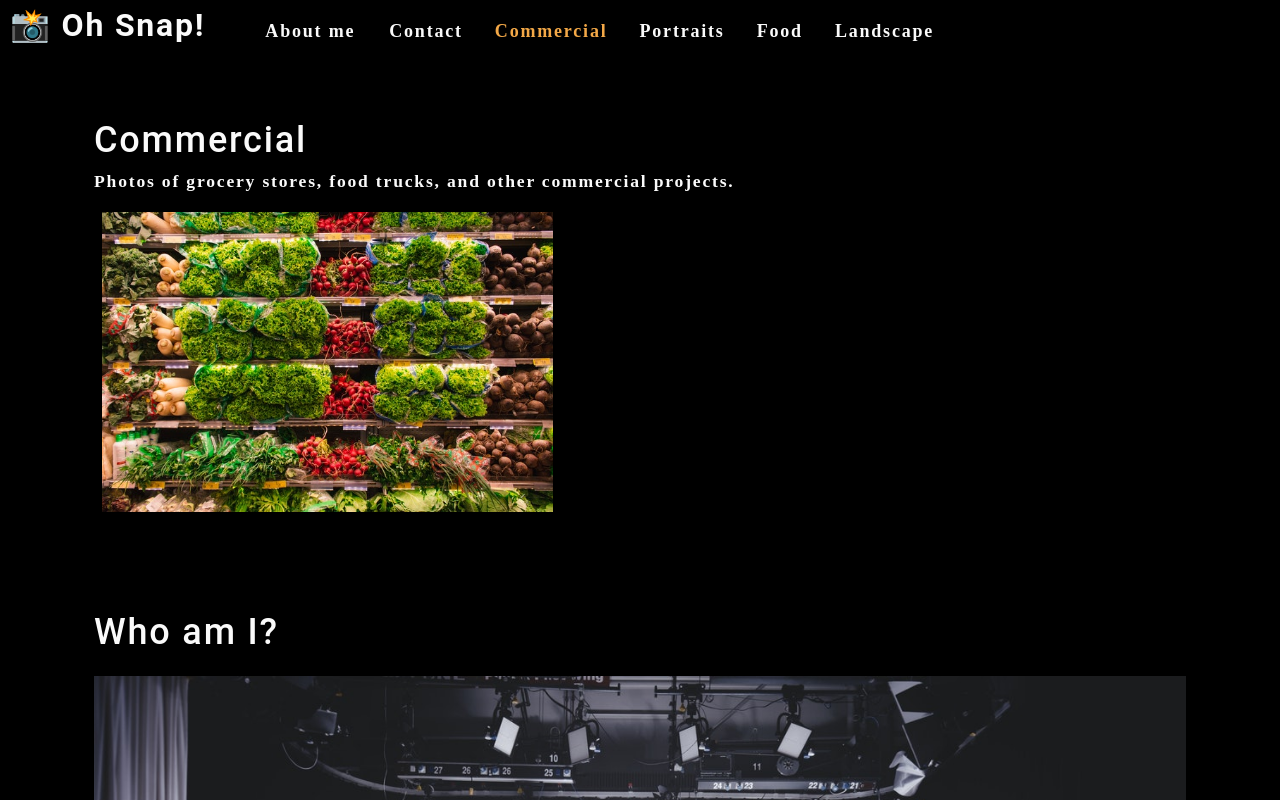
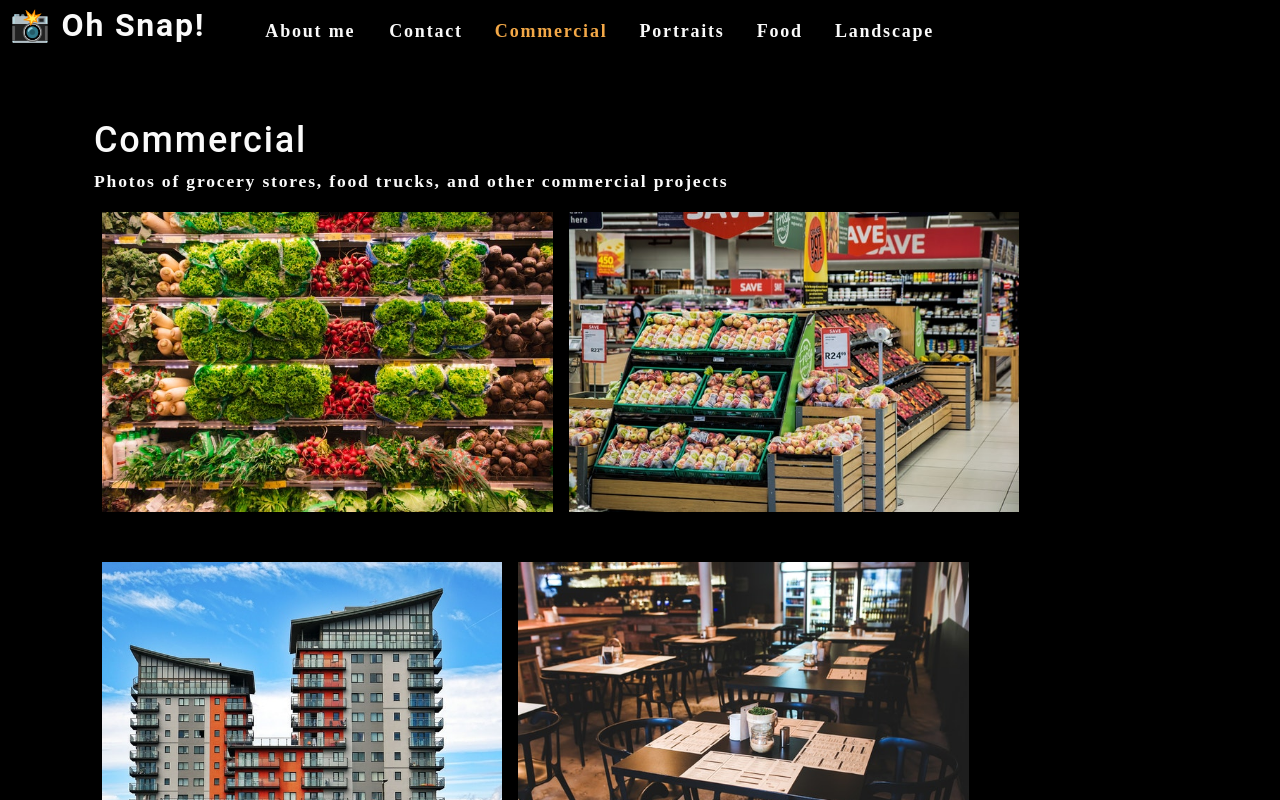
Before and after one commit to SiyanGuo/photo-port, a React (Create React App) app: page / in a window 1280 px wide. Shown: the top 800 px of the page. Built offline with nearby package versions, Linux system fonts and the light colour scheme.

Commit message:
display photos

```diff
--- a/src/App.js
+++ b/src/App.js
@@ -26,7 +26,7 @@ function App() {
         currentCategory={currentCategory}
       />
       <main>
-        <Gallery />
+        <Gallery currentCategory={currentCategory} />
         <About />
       </main>
     </div>
--- a/src/components/Gallery/index.js
+++ b/src/components/Gallery/index.js
@@ -1,24 +1,14 @@
 import React from 'react';
 import { capitalizeFirstLetter } from '../../utils/helpers';
-import photo from '../../assets/small/commercial/0.jpg';
+import PhotoList from '../PhotoList';
 
-function Gallery() {
-    const currentCategory = {
-        name: "commercial",
-        description: "Photos of grocery stores, food trucks, and other commercial projects."
-    };
+function Gallery({currentCategory}) {
+    const {name, description} = currentCategory;
     return (
         <section>
-            <h1>{capitalizeFirstLetter(currentCategory.name)}</h1>
-            <p>{currentCategory.description}</p>
-            <div>
-                <img
-                    src={photo}
-                    alt="Commercial Example"
-                    className="img-thumbnail mx-1"
-
-                />
-            </div>
+            <h1 data-testid="h1tag">{capitalizeFirstLetter(name)}</h1>
+            <p>{description}</p>
+            <PhotoList category={currentCategory.name}/>
         </section>
     );
 };
--- a/src/components/Nav/index.js
+++ b/src/components/Nav/index.js
@@ -3,7 +3,7 @@ import { capitalizeFirstLetter } from "../../utils/helpers";
 
 function Nav(props) {
     const {
-        categories = [],
+        categories=[],
         setCurrentCategory,
         currentCategory,
     } = props;
@@ -27,16 +27,14 @@ function Nav(props) {
                         </a>
                     </li>
                     <li className="mx-2">
-                        <span>
-                            Contact
-                        </span>
+                        <span> Contact</span>
                     </li>
                     {
                         categories.map((category) => (
                             <li className={`mx-2 ${currentCategory.name === category.name && 'navActive'
                                 }`}
                                 key={category.name} >
-                                <span onClick={() => setCurrentCategory(category.name)}>
+                                <span onClick={() => setCurrentCategory(category)}>
                                     {capitalizeFirstLetter(category.name)}
                                 </span>
                             </li>
--- /dev/null
+++ b/src/components/PhotoList/index.js
@@ -0,0 +1,118 @@
+import React, { useState } from 'react';
+
+function PhotoList({ category }) {
+    const [photos] = useState([
+        {
+            name: 'Grocery aisle',
+            category: 'commercial',
+            description: 'Lorem ipsum dolor sit amet, consectetur adipiscing elit. Nunc ultricie',
+        },
+        {
+            name: 'Grocery booth',
+            category: 'commercial',
+            description: 'Lorem ipsum dolor sit amet, consectetur adipiscing elit. Nunc ultricie',
+        },
+        {
+            name: 'Building exterior',
+            category: 'commercial',
+            description: 'Lorem ipsum dolor sit amet, consectetur adipiscing elit. Nunc ultricie',
+        },
+        {
+            name: 'Restaurant table',
+            category: 'commercial',
+            description: 'Lorem ipsum dolor sit amet, consectetur adipiscing elit. Nunc ultricie',
+        },
+        {
+            name: 'Cafe interior',
+            category: 'commercial',
+            description: 'Lorem ipsum dolor sit amet, consectetur adipiscing elit. Nunc ultricie',
+        },
+        {
+            name: 'Cat green eyes',
+            category: 'portraits',
+            description: 'Lorem ipsum dolor sit amet, consectetur adipiscing elit. Nunc ultricie',
+        },
+        {
+            name: 'Green parrot',
+            category: 'portraits',
+            description: 'Lorem ipsum dolor sit amet, consectetur adipiscing elit. Nunc ultricie',
+        },
+        {
+            name: 'Yellow macaw',
+            category: 'portraits',
+            description: 'Lorem ipsum dolor sit amet, consectetur adipiscing elit. Nunc ultricie',
+        },
+        {
+            name: 'Pug smile',
+            category: 'portraits',
+            description: 'Lorem ipsum dolor sit amet, consectetur adipiscing elit. Nunc ultricie',
+        },
+        {
+            name: 'Pancakes',
+            category: 'food',
+            description: 'Lorem ipsum dolor sit amet, consectetur adipiscing elit. Nunc ultricie',
+        },
+        {
+            name: 'Burrito',
+            category: 'food',
+            description: 'Lorem ipsum dolor sit amet, consectetur adipiscing elit. Nunc ultricie',
+        },
+        {
+            name: 'Scallop pasta',
+            category: 'food',
+            description: 'Lorem ipsum dolor sit amet, consectetur adipiscing elit. Nunc ultricie',
+        },
+        {
+            name: 'Burger',
+            category: 'food',
+            description: 'Lorem ipsum dolor sit amet, consectetur adipiscing elit. Nunc ultricie',
+        },
+        {
+            name: 'Fruit bowl',
+            category: 'food',
+            description: 'Lorem ipsum dolor sit amet, consectetur adipiscing elit. Nunc ultricie',
+        },
+        {
+            name: 'Green river',
+            category: 'landscape',
+            description: 'Lorem ipsum dolor sit amet, consectetur adipiscing elit. Nunc ultricie',
+        },
+        {
+            name: 'Docks',
+            category: 'landscape',
+            description: 'Lorem ipsum dolor sit amet, consectetur adipiscing elit. Nunc ultricie',
+        },
+        {
+            name: 'Panoramic village by sea',
+            category: 'landscape',
+            description: 'Lorem ipsum dolor sit amet, consectetur adipiscing elit. Nunc ultricie',
+        },
+        {
+            name: 'Domestic landscape',
+            category: 'landscape',
+            description: 'Lorem ipsum dolor sit amet, consectetur adipiscing elit. Nunc ultricie',
+        },
+        {
+            name: 'Park bench',
+            category: 'landscape',
+            description: 'Lorem ipsum dolor sit amet, consectetur adipiscing elit. Nunc ultricie',
+        },
+    ]);
+    const currentPhotos = photos.filter((photo) => photo.category === category);
+
+    return (
+        <div className="flex-row">
+            {currentPhotos.map((image, i) => (
+                <img
+                    src={require(`../../assets/small/${category}/${i}.jpg`).default}
+                    alt={image.name}
+                    className="img-thumbnail mx-1"
+                    key={image.name}
+                />
+            ))}
+
+        </div>
+    )
+};
+
+export default PhotoList;
```
